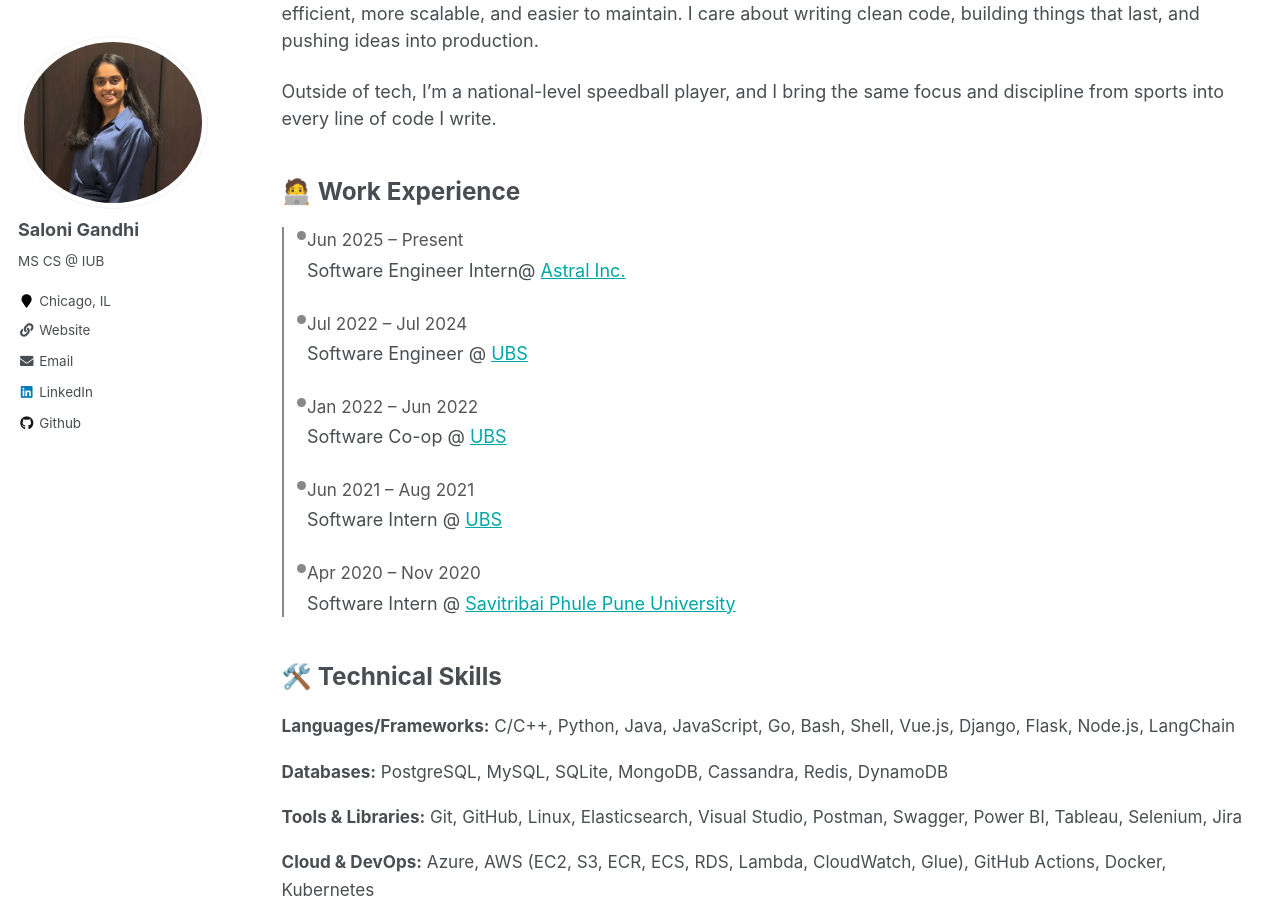
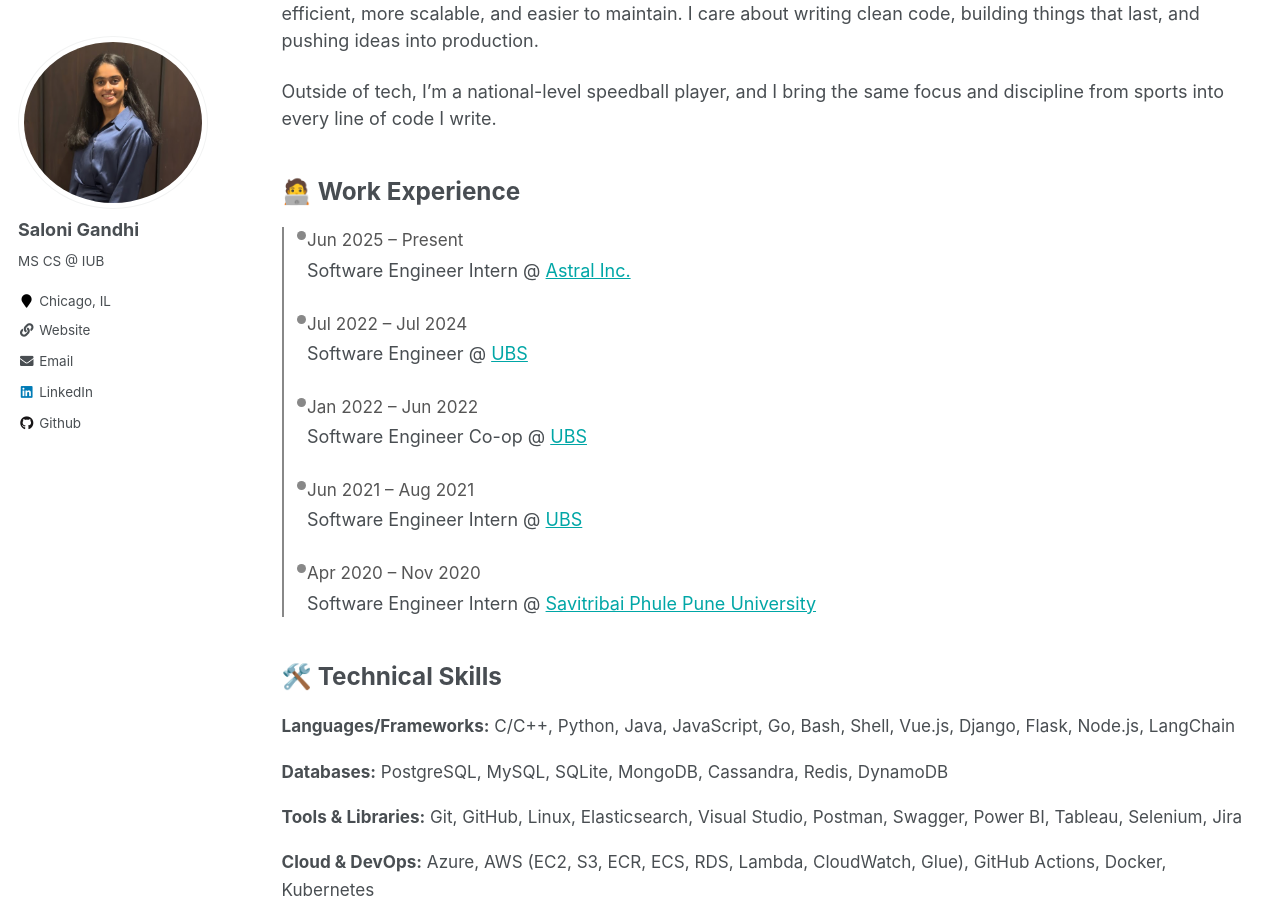
Before and after one commit to saloni111/saloni111.github.io, a Jekyll site: the page built from _pages/about.md, in a window 1280 px wide and 900 px high, scrolled down 504 px. Built offline with Jekyll 4.4.1, drawn with Linux system fonts in a browser that asks for light colours.

Commit message:
Update about.md

```diff
--- a/_pages/about.md
+++ b/_pages/about.md
@@ -91,7 +91,7 @@ Outside of tech, I’m a national-level speedball player, and I bring the same f
 <div class="timeline">
   <div class="timeline-entry">
     <span>Jun 2025 – Present</span>
-    <div>Software Engineer Intern@ <a href="https://astral.trading" target="_blank">Astral Inc.</a></div>
+    <div>Software Engineer Intern @ <a href="https://astral.trading" target="_blank">Astral Inc.</a></div>
   </div>
   <div class="timeline-entry">
     <span>Jul 2022 – Jul 2024</span>
@@ -99,15 +99,15 @@ Outside of tech, I’m a national-level speedball player, and I bring the same f
   </div>
   <div class="timeline-entry">
     <span>Jan 2022 – Jun 2022</span>
-    <div>Software Co-op @ <a href="https://www.ubs.com/global/en.html" target="_blank">UBS</a></div>
+    <div>Software Engineer Co-op @ <a href="https://www.ubs.com/global/en.html" target="_blank">UBS</a></div>
   </div>
   <div class="timeline-entry">
     <span>Jun 2021 – Aug 2021</span>
-    <div>Software Intern @ <a href="https://www.ubs.com/global/en.html" target="_blank">UBS</a></div>
+    <div>Software Engineer Intern @ <a href="https://www.ubs.com/global/en.html" target="_blank">UBS</a></div>
   </div>
   <div class="timeline-entry">
     <span>Apr 2020 – Nov 2020</span>
-    <div>Software Intern @ <a href="http://www.unipune.ac.in/" target="_blank">Savitribai Phule Pune University</a></div>
+    <div>Software Engineer Intern @ <a href="http://www.unipune.ac.in/" target="_blank">Savitribai Phule Pune University</a></div>
   </div>
 </div>
 
```
